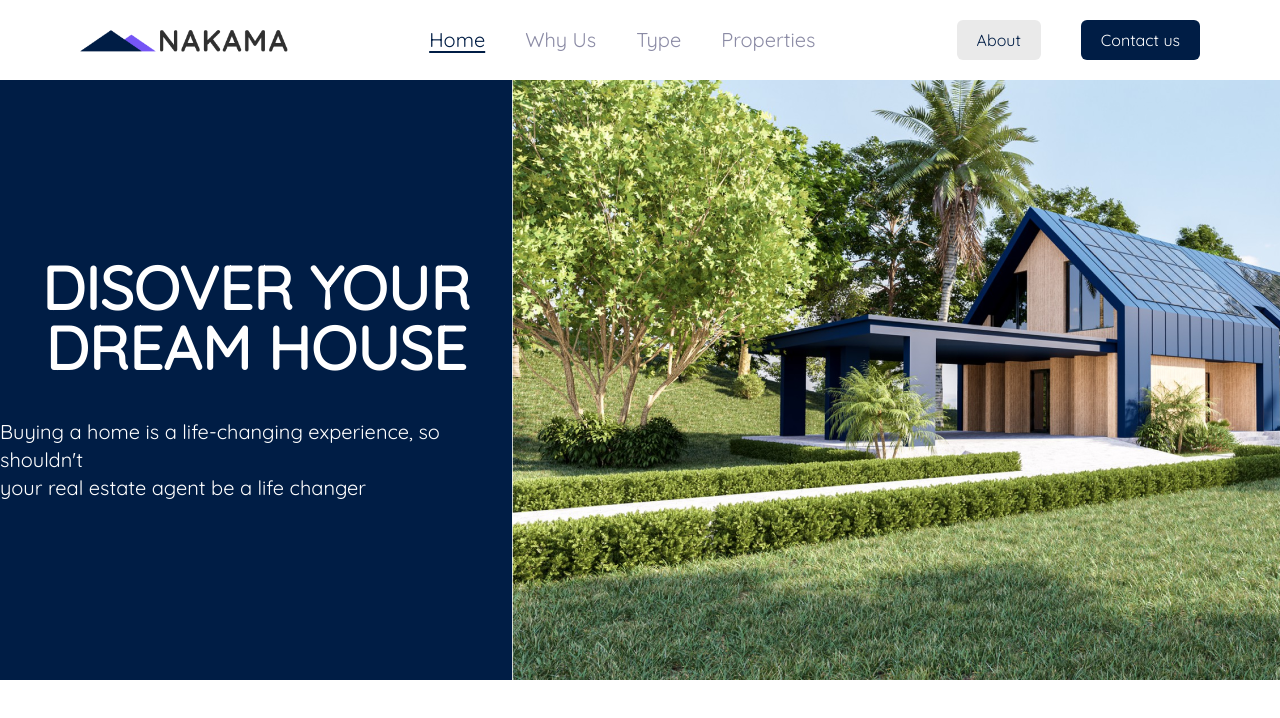
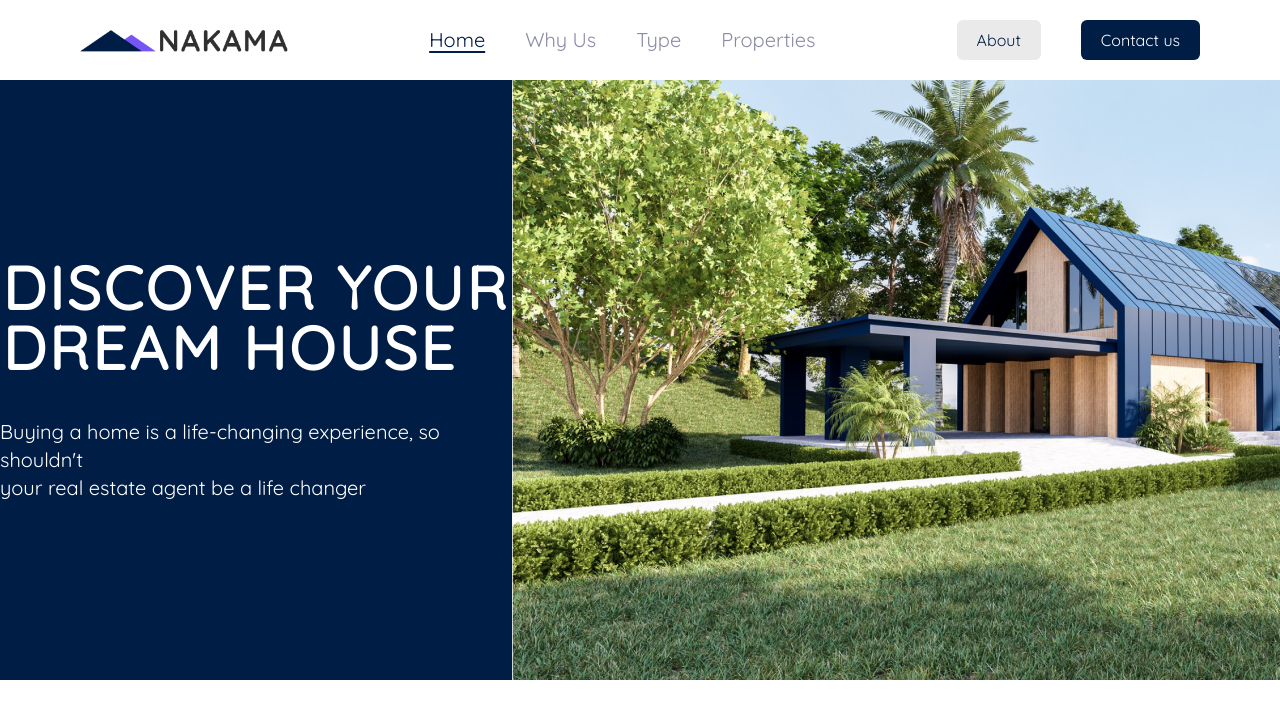
Before and after one commit to danielgen01/nakama_property_page, a React (Vite) app: page / in a window 1280 px wide. Shown: the top 718 px of the page. Built offline with nearby package versions, Linux system fonts and the light colour scheme.

Commit message:
change text-center to text-left

```diff
--- a/src/components/MainBanner/MainBanner.tsx
+++ b/src/components/MainBanner/MainBanner.tsx
@@ -6,7 +6,7 @@ const MainBanner: React.FC = () => {
     <div className="main-banner h-[500px]lg:h-[600px] w-screen">
       <div className="grid-net grid grid-cols-1 lg:grid-cols-5 grid-rows-1">
         <div className="grid-item-1 h-[250px] lg:h-[600px] bg-main-dark-blue col-span-2 flex flex-col items-center justify-center gap-10 ">
-            <h1 className="uppercase text-white text-center leading-10 font-bold text-4xl lg:text-6xl">disover your<br/> dream house</h1>
+            <h1 className="uppercase text-white text-left leading-10 font-bold text-4xl lg:text-6xl tracking-wider">discover your<br/> dream house</h1>
             <p className="text-white lg:text-xl">Buying a home is a life-changing experience, so shouldn't  <br/>
             your real estate agent be a life changer</p>
         </div>
```
